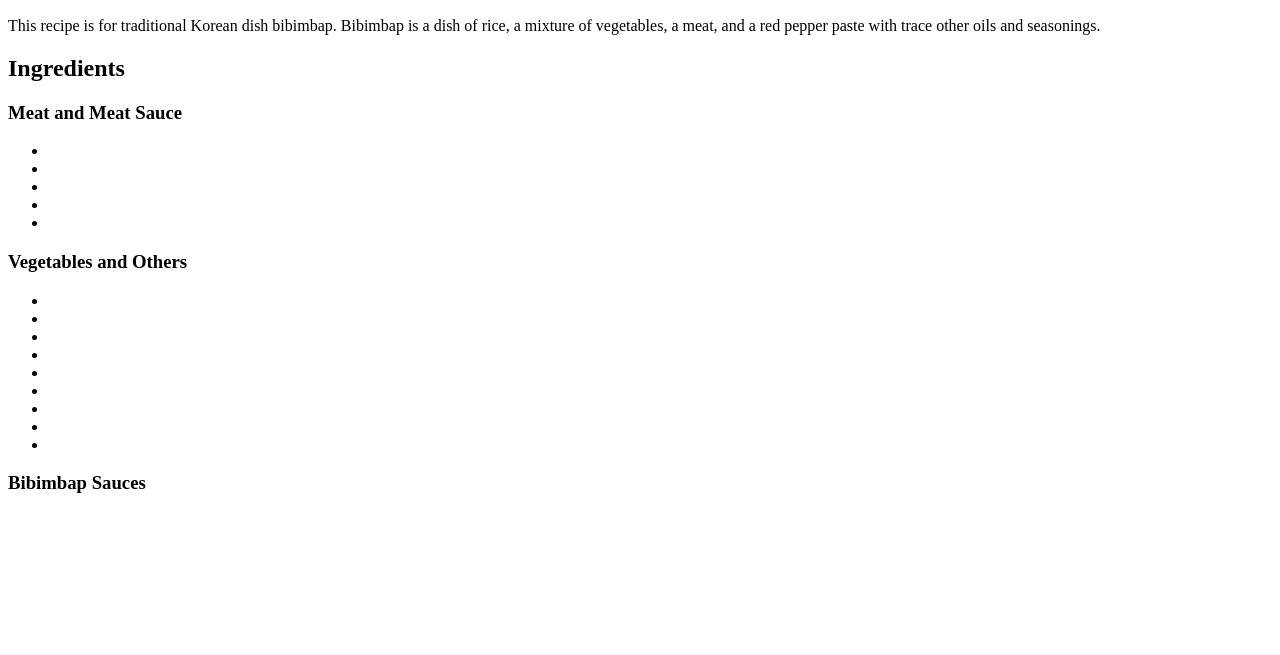
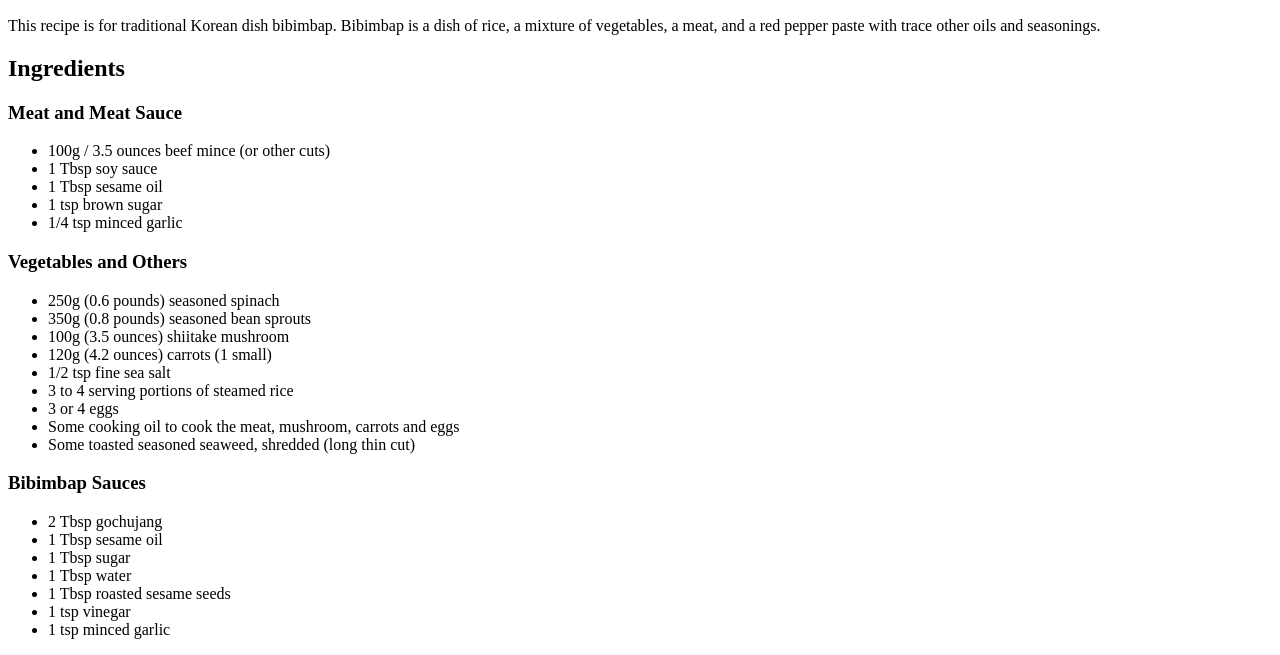
Before and after one commit to CelticJasen/recipes, a plain HTML site: page recipes/bibimbap.html in a window 1280 px wide. Shown: the part 434-1089 px from the top of the page. Before the commit the page ends 947 px from the top, so only its background shows below. Drawn offline with Linux system fonts and the light colour scheme.

Commit message:
added ingredients to the recipe

```diff
--- a/recipes/bibimbap.html
+++ b/recipes/bibimbap.html
@@ -14,24 +14,33 @@
     <h2>Ingredients</h2>
     <h3>Meat and Meat Sauce</h3>
     <ul>
-        <li></li>
-        <li></li>
-        <li></li>
-        <li></li>
-        <li></li>
+        <li>100g / 3.5 ounces beef mince (or other cuts)</li>
+        <li>1 Tbsp soy sauce</li>
+        <li>1 Tbsp sesame oil</li>
+        <li>1 tsp brown sugar</li>
+        <li>1/4 tsp minced garlic</li>
     </ul>
     <h3>Vegetables and Others</h3>
     <ul>
-        <li></li>
-        <li></li>
-        <li></li>
-        <li></li>
-        <li></li>
-        <li></li>
-        <li></li>
-        <li></li>
-        <li></li>
+        <li>250g (0.6 pounds) seasoned spinach</li>
+        <li>350g (0.8 pounds) seasoned bean sprouts</li>
+        <li>100g (3.5 ounces) shiitake mushroom</li>
+        <li>120g (4.2 ounces) carrots (1 small)</li>
+        <li>1/2 tsp fine sea salt</li>
+        <li>3 to 4 serving portions of steamed rice</li>
+        <li>3 or 4 eggs</li>
+        <li>Some cooking oil to cook the meat, mushroom, carrots and eggs</li>
+        <li>Some toasted seasoned seaweed, shredded (long thin cut)</li>
     </ul>
     <h3>Bibimbap Sauces</h3>
+    <ul>
+        <li>2 Tbsp gochujang</li>
+        <li>1 Tbsp sesame oil</li>
+        <li>1 Tbsp sugar</li>
+        <li>1 Tbsp water</li>
+        <li>1 Tbsp roasted sesame seeds</li>
+        <li>1 tsp vinegar</li>
+        <li>1 tsp minced garlic</li>
+    </ul>
 </body>
 </html>
```
